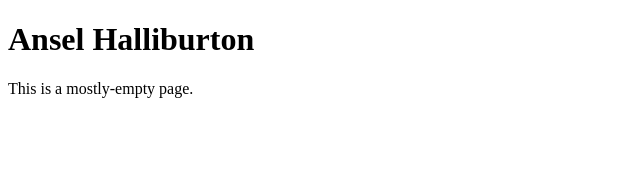
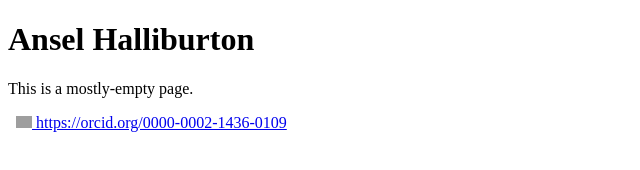
Before and after one commit to anseljh/anseljh.github.io, a plain HTML site: page index.html in a window 1280 px wide. Shown: the whole page, without its empty margins (0-640 px from the left). Drawn offline with Linux system fonts and the light colour scheme; grey boxes are pictures that could not be loaded.

Commit message:
Add more links

```diff
--- a/index.html
+++ b/index.html
@@ -4,13 +4,23 @@
 <head>
     <meta charset="utf-8" />
     <title>anseljh://</title>
-    <link rel="me" href="https://bsky.app/profile/anseljh.bsky.social"/>
-    <link rel="me" href="https://mastodon.social/@anselh"/>
+    <link rel="me" href="https://bsky.app/profile/anseljh.bsky.social" />
+    <link rel="me" href="https://mastodon.social/@anselh" />
+    <link rel="me" href="https://www.linkedin.com/in/anseljh/" />
+    <link rel="me" href="https://orcid.org/0000-0002-1436-0109" />
 </head>
 
 <body>
     <h1>Ansel Halliburton</h1>
     <p>This is a mostly-empty page.</p>
+    <p>
+        <a id="cy-effective-orcid-url" class="underline" href="https://orcid.org/0000-0002-1436-0109"
+            target="orcid.widget" rel="me noopener noreferrer" style="vertical-align: top">
+            <img src="https://orcid.org/sites/default/files/images/orcid_16x16.png"
+                style="width: 1em; margin-inline-start: 0.5em" alt="ORCID iD icon" />
+            https://orcid.org/0000-0002-1436-0109
+        </a>
+    </p>
 </body>
 
 </html>
```
